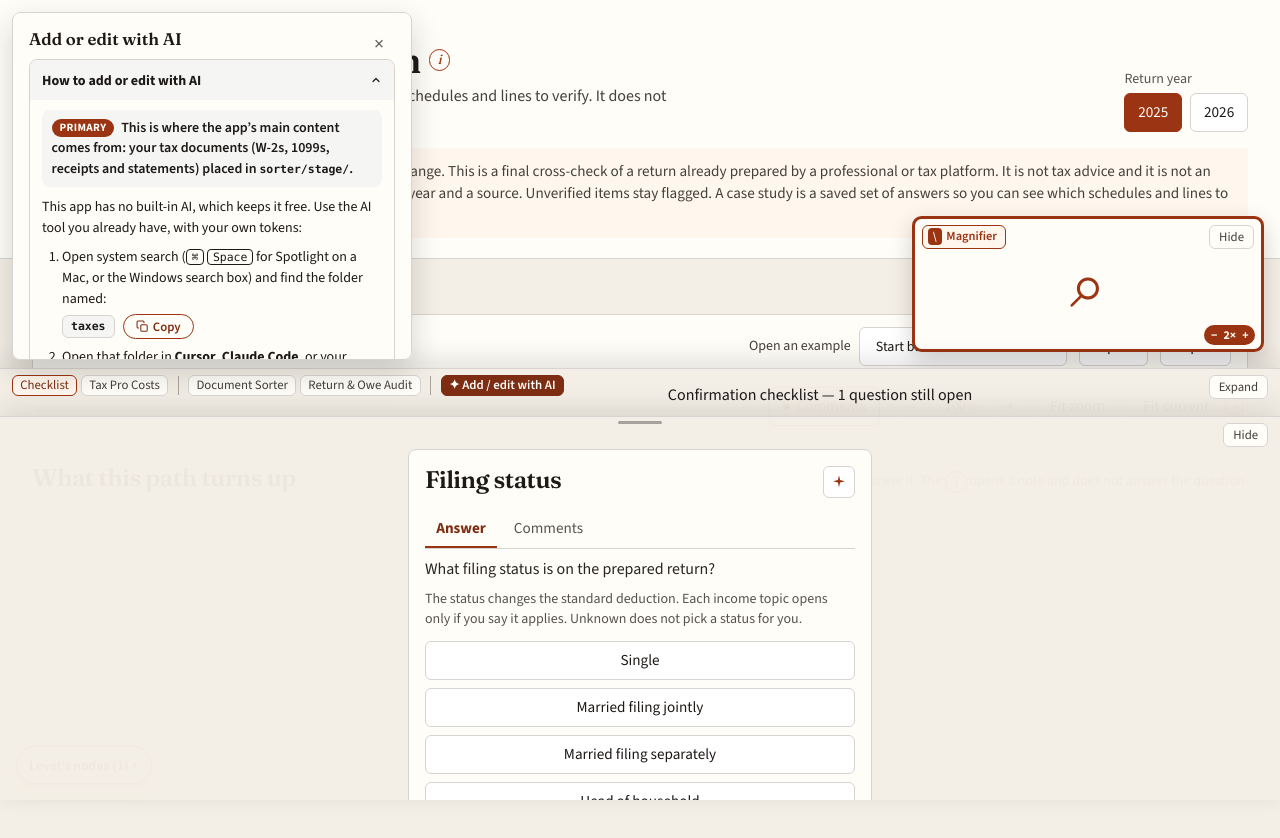
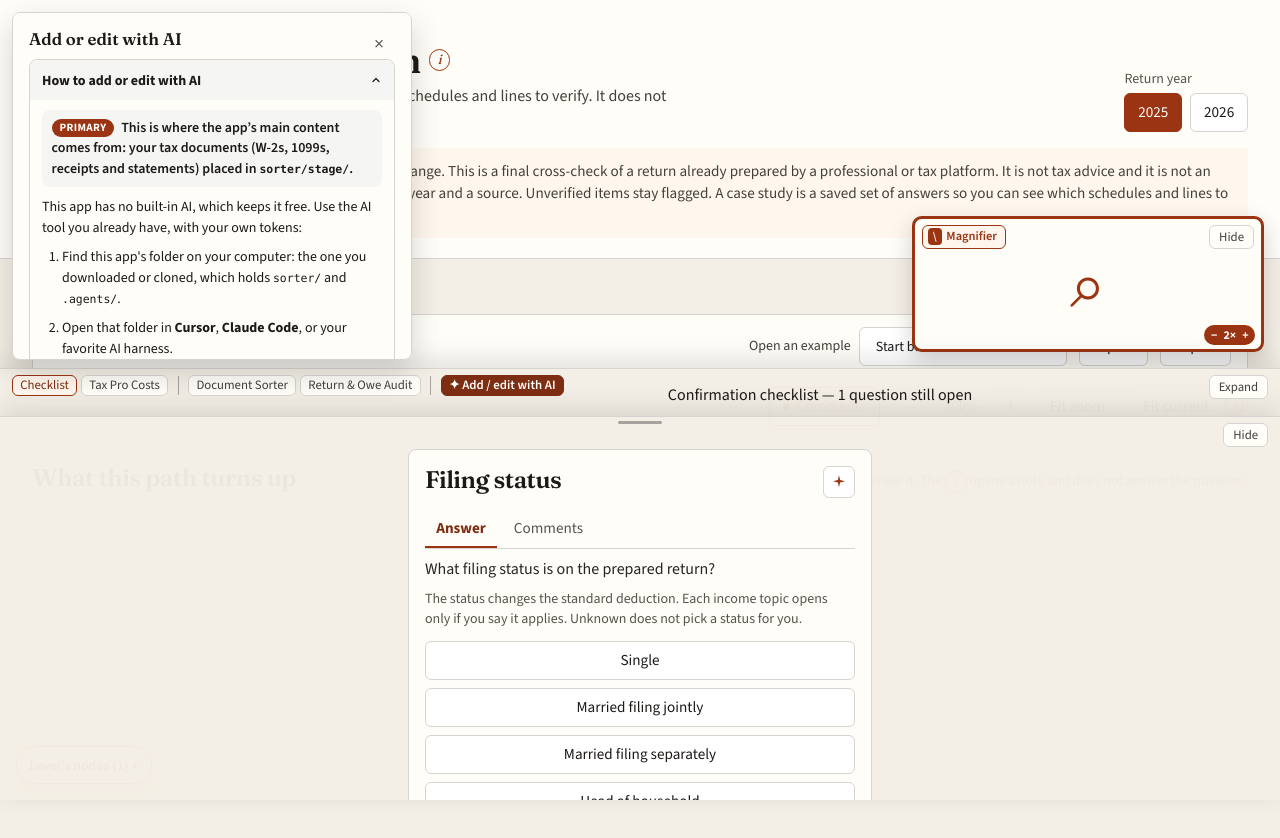
Before and after one commit to Siphon880gh/taxes, a Next.js app: page / in a window 1280 px wide. Both pictures are taken after a click on the button "Add or edit with AI: how to use your own AI tool". Shown: the top 838 px of the page. Built offline with nearby package versions, Linux system fonts and the light colour scheme.

Commit message:
Add / edit with AI panel: describe the app's folder by what it holds (sorter/, .agents/) instead of showing its name; generic /Users/you/…/app-folder placeholder

```diff
--- a/src/components/harness-help.tsx
+++ b/src/components/harness-help.tsx
@@ -15,11 +15,10 @@ import {
  * "Add / edit with AI" helper in the bottom frame's tab strip.
  * This app has no built-in AI (it keeps the app free). The panel points people at this app's folder so they can open it
  * in Cursor, Claude Code or another AI harness and run the local skills with their own tokens. Purely informational.
- * The folder name is fixed here because the static build cannot read its own folder name.
+ * The app never names its own folder or where it lives on disk; it describes the folder by what it contains.
  * Two accordion tiles (one open at a time): how it works, and a folder path this browser remembers, shown as the path
  * or a cd command. Path, mode and last-opened tile persist in localStorage under harnessAi:app/taxes:*.
  */
-export const APP_FOLDER = "taxes";
 
 /**
  * Tile 1 says plainly what this panel feeds the app: primary input (its main content), complete (main content already
@@ -81,11 +80,10 @@ export function HarnessHelp() {
   const [open, setOpen] = useState(false);
   const [bottom, setBottom] = useState(0);
   const [status, setStatus] = useState("");
-  const [copied, setCopied] = useState<"folder" | "out" | null>(null);
+  const [copied, setCopied] = useState<"out" | null>(null);
   const copiedTimer = useRef<ReturnType<typeof setTimeout> | null>(null);
   const toggleRef = useRef<HTMLButtonElement>(null);
   const panelRef = useRef<HTMLElement>(null);
-  const copyRef = useRef<HTMLButtonElement>(null);
   const inputRef = useRef<HTMLInputElement>(null);
   const firstTileRef = useRef<HTMLButtonElement>(null);
   const focusTileRef = useRef<HarnessTile | null>("about");
@@ -101,7 +99,7 @@ export function HarnessHelp() {
     };
     place();
     const focusTarget =
-      focusTileRef.current === "path" ? inputRef : focusTileRef.current === "about" ? copyRef : firstTileRef;
+      focusTileRef.current === "path" ? inputRef : firstTileRef;
     focusTarget.current?.focus({ preventScroll: true });
     const onKey = (event: KeyboardEvent) => {
       if (event.key !== "Escape") return;
@@ -131,20 +129,10 @@ export function HarnessHelp() {
     [],
   );
 
-  const flashCopied = (which: "folder" | "out") => {
+  const flashCopied = (which: "out") => {
     setCopied(which);
     if (copiedTimer.current) clearTimeout(copiedTimer.current);
     copiedTimer.current = setTimeout(() => setCopied(null), 1600);
-  };
-
-  const copy = async () => {
-    try {
-      await navigator.clipboard.writeText(APP_FOLDER);
-      setStatus(`Copied “${APP_FOLDER}”. Paste it into system search.`);
-      flashCopied("folder");
-    } catch {
-      setStatus("Copy failed. Select the folder name and copy it.");
-    }
   };
 
   const clean = cleanPath(path);
@@ -270,15 +258,8 @@ export function HarnessHelp() {
                   <p>This app has no built-in AI, which keeps it free. Use the AI tool you already have, with your own tokens:</p>
                   <ol>
                     <li>
-                      Open system search (<kbd>⌘</kbd> <kbd>Space</kbd> for Spotlight on a Mac, or the Windows search box) and find the
-                      folder named:
-                      <span className="harness-help-copyrow">
-                        <code>{APP_FOLDER}</code>
-                        <button ref={copyRef} type="button" onClick={copy} aria-label={`Copy folder name ${APP_FOLDER}`}>
-                          <Icon name={copied === "folder" ? "check" : "copy"} />
-                          <span>Copy</span>
-                        </button>
-                      </span>
+                      Find this app&apos;s folder on your computer: the one you downloaded or cloned, which holds{" "}
+                      <code>sorter/</code> and <code>.agents/</code>.
                     </li>
                     <li>
                       Open that folder in <strong>Cursor</strong>, <strong>Claude Code</strong>, or your favorite AI harness.
@@ -296,7 +277,7 @@ export function HarnessHelp() {
                     </li>
                   </ol>
                   <p className="harness-help-hint">
-                    Tip: save the folder path under <strong>Your folder path</strong> so you can skip the search next time.
+                    Tip: save the folder path under <strong>Your folder path</strong> so you can skip finding it next time.
                   </p>
                 </div>
                 <h3>
@@ -324,7 +305,7 @@ export function HarnessHelp() {
                     <code>cd</code> command, without searching. It stays in this browser only.
                   </p>
                   <label className="harness-help-field-label" htmlFor="harness-help-path">
-                    Full path to your <code>{APP_FOLDER}</code> folder
+                    Full path to this app&apos;s folder
                   </label>
                   <span className="harness-help-copyrow">
                     <input
@@ -335,7 +316,7 @@ export function HarnessHelp() {
                       autoComplete="off"
                       autoCapitalize="off"
                       spellCheck={false}
-                      placeholder={`/Users/you/…/${APP_FOLDER}`}
+                      placeholder="/Users/you/…/app-folder"
                       value={path}
                       onChange={(event) => changePath(event.target.value)}
                     />
```
